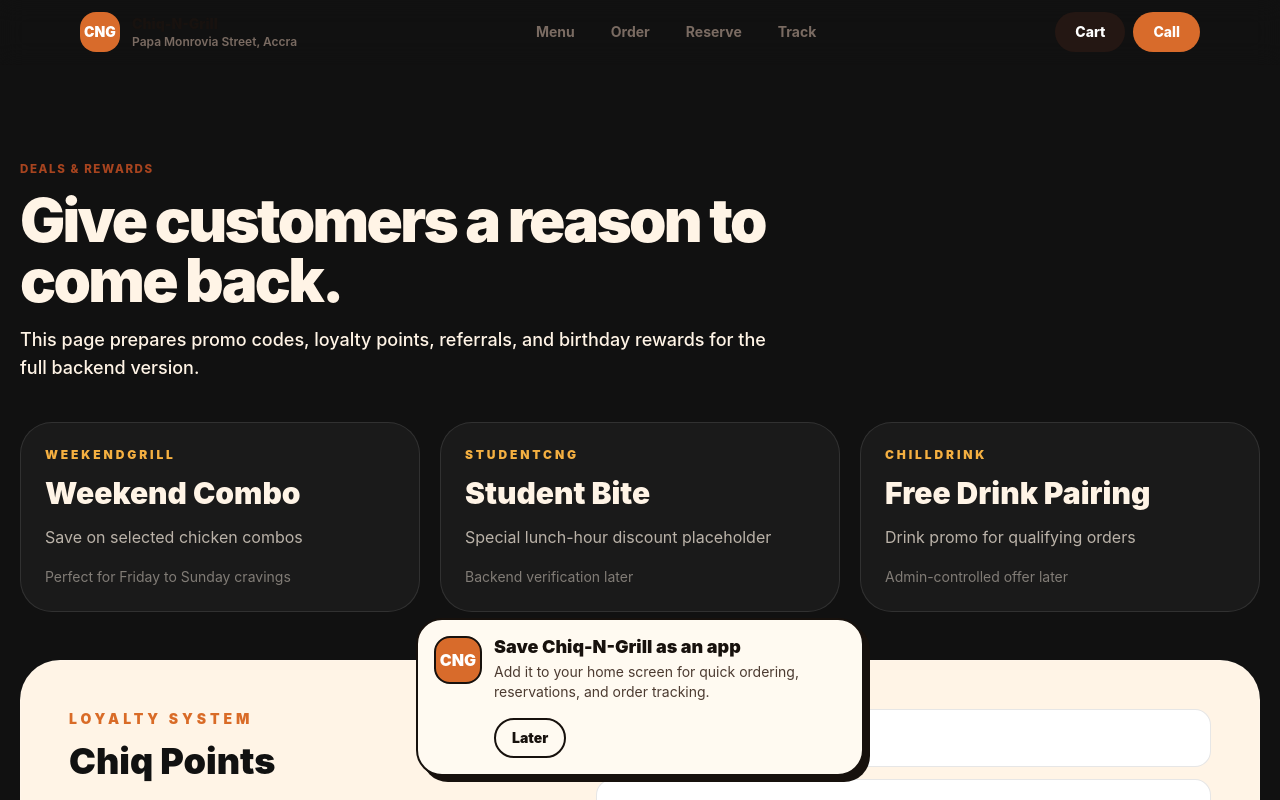
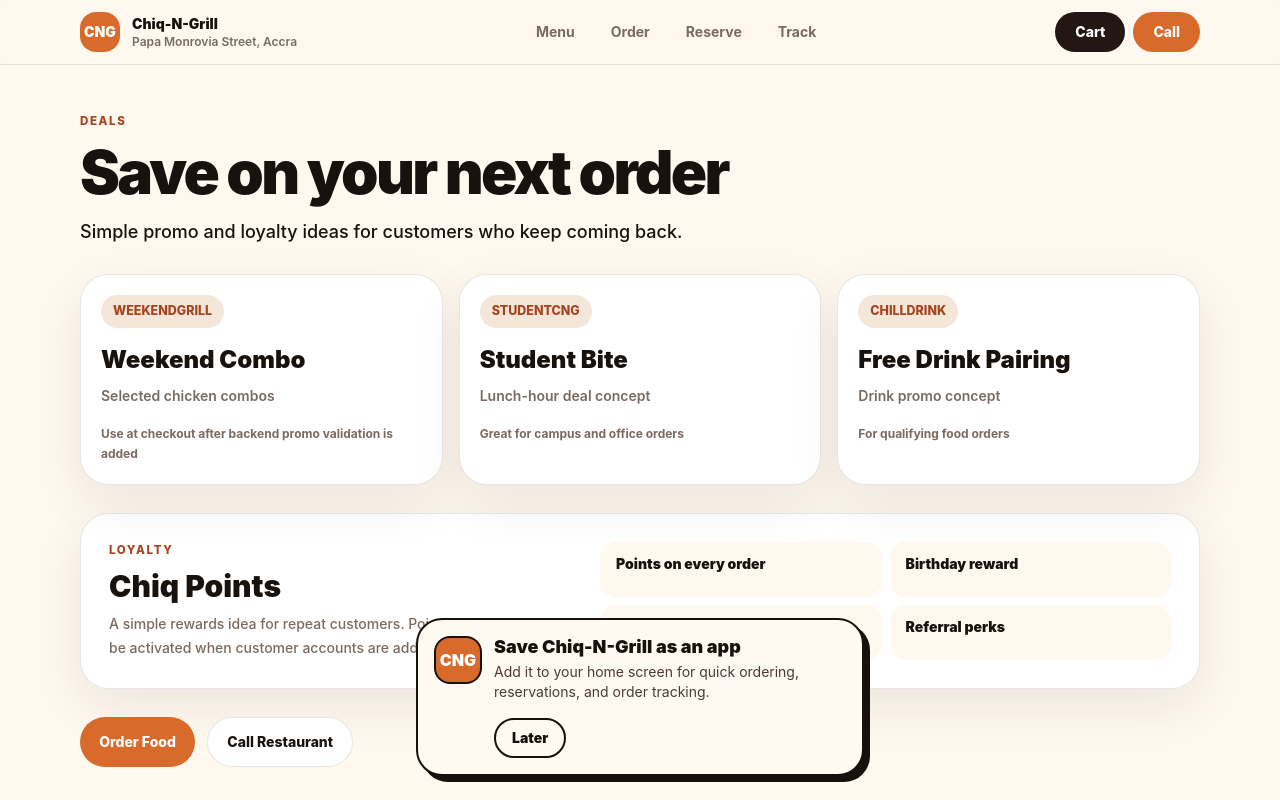
Before and after one commit to hAck404-lab101/chiqngrill, a Next.js app: page /deals in a window 1280 px wide. Shown: the top 800 px of the page. Built offline with nearby package versions, Linux system fonts and the light colour scheme.

Commit message:
design: align deals page with homepage UI

```diff
--- a/app/deals/page.tsx
+++ b/app/deals/page.tsx
@@ -4,57 +4,53 @@ import { SectionHeading } from "@/components/section-heading";
 import { restaurant } from "@/lib/restaurant-data";
 
 const deals = [
-  { title: "Weekend Combo", code: "WEEKENDGRILL", value: "Save on selected chicken combos", note: "Perfect for Friday to Sunday cravings" },
-  { title: "Student Bite", code: "STUDENTCNG", value: "Special lunch-hour discount placeholder", note: "Backend verification later" },
-  { title: "Free Drink Pairing", code: "CHILLDRINK", value: "Drink promo for qualifying orders", note: "Admin-controlled offer later" }
+  { title: "Weekend Combo", code: "WEEKENDGRILL", value: "Selected chicken combos", note: "Use at checkout after backend promo validation is added" },
+  { title: "Student Bite", code: "STUDENTCNG", value: "Lunch-hour deal concept", note: "Great for campus and office orders" },
+  { title: "Free Drink Pairing", code: "CHILLDRINK", value: "Drink promo concept", note: "For qualifying food orders" }
 ];
 
-const rewards = [
-  "Earn points for every order",
-  "Unlock birthday rewards",
-  "Redeem points for discounts",
-  "Refer friends for bonus perks"
-];
+const rewards = ["Points on every order", "Birthday reward", "Discount redemptions", "Referral perks"];
 
 export default function DealsPage() {
   return (
-    <main className="min-h-screen bg-charcoal text-cream">
-      <div className="noise-overlay" />
+    <main className="app-page">
       <AppHeader />
 
-      <section className="mx-auto max-w-7xl px-5 py-16 md:py-24">
+      <section className="app-container py-8 md:py-12">
         <SectionHeading
-          eyebrow="Deals & rewards"
-          title="Give customers a reason to come back."
-          description="This page prepares promo codes, loyalty points, referrals, and birthday rewards for the full backend version."
+          eyebrow="Deals"
+          title="Save on your next order"
+          description="Simple promo and loyalty ideas for customers who keep coming back."
         />
 
-        <div className="mt-10 grid gap-5 md:grid-cols-3">
+        <div className="mt-7 grid gap-4 md:grid-cols-3">
           {deals.map((deal) => (
-            <article key={deal.code} className="rounded-[2rem] border border-white/10 bg-white/[0.04] p-6 transition hover:-translate-y-1 hover:border-gold/40">
-              <p className="text-xs font-black uppercase tracking-[0.24em] text-gold">{deal.code}</p>
-              <h2 className="mt-3 text-3xl font-black">{deal.title}</h2>
-              <p className="mt-3 leading-7 text-cream/70">{deal.value}</p>
-              <p className="mt-4 text-sm text-cream/45">{deal.note}</p>
+            <article key={deal.code} className="surface p-5">
+              <span className="pill">{deal.code}</span>
+              <h2 className="mt-4 text-2xl font-black">{deal.title}</h2>
+              <p className="mt-2 text-sm font-semibold leading-6 text-[var(--muted)]">{deal.value}</p>
+              <p className="mt-4 text-xs font-bold leading-5 text-[var(--muted)]">{deal.note}</p>
             </article>
           ))}
         </div>
 
-        <div className="mt-12 grid gap-6 rounded-[2.5rem] border border-white/10 bg-cream p-8 text-charcoal md:grid-cols-[0.9fr_1.1fr] md:p-12">
+        <div className="surface mt-7 grid gap-6 p-5 md:grid-cols-[0.9fr_1.1fr] md:p-7">
           <div>
-            <p className="text-sm font-black uppercase tracking-[0.28em] text-flame">Loyalty system</p>
-            <h2 className="mt-3 text-4xl font-black">Chiq Points</h2>
-            <p className="mt-4 leading-8 text-charcoal/65">Future customers can earn points, redeem rewards, and receive birthday offers. MVP shows the concept before database accounts are added.</p>
+            <p className="eyebrow">Loyalty</p>
+            <h2 className="mt-2 text-3xl font-black">Chiq Points</h2>
+            <p className="mt-2 text-sm font-medium leading-6 text-[var(--muted)]">
+              A simple rewards idea for repeat customers. Points and discounts can be activated when customer accounts are added.
+            </p>
           </div>
-          <div className="grid gap-3">
+          <div className="grid gap-2 sm:grid-cols-2">
             {rewards.map((reward) => (
-              <div key={reward} className="rounded-2xl border border-charcoal/10 bg-white px-5 py-4 font-black">{reward}</div>
+              <div key={reward} className="rounded-2xl bg-[var(--paper)] px-4 py-3 text-sm font-black text-[var(--ink)]">{reward}</div>
             ))}
           </div>
         </div>
 
-        <div className="mt-10 flex flex-col gap-3 sm:flex-row">
-          <CTAButton href="/menu" variant="flame">Use a Deal</CTAButton>
+        <div className="mt-7 grid gap-3 sm:flex">
+          <CTAButton href="/menu" variant="flame">Order Food</CTAButton>
           <CTAButton href={restaurant.phoneHref} variant="outline">Call Restaurant</CTAButton>
         </div>
       </section>
```
